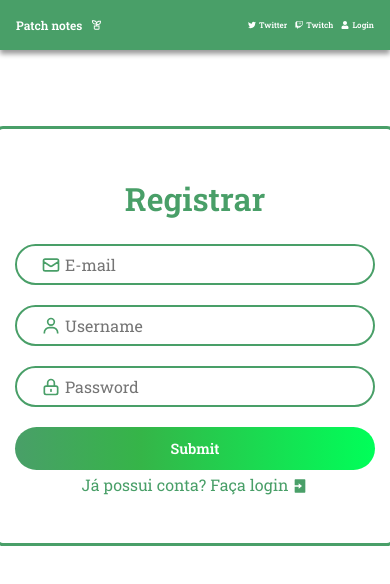
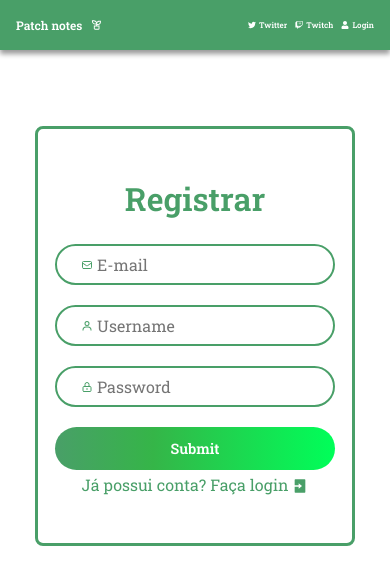
Before and after one commit to xsadia/patch_notes_reloaded, a React (Create React App) app: page /signup in a window 390 px wide. Shown: the top 584 px of the page. Built offline with nearby package versions, Linux system fonts and the light colour scheme.

Commit message:
responsive

```diff
--- a/src/components/Form/FormButton.tsx
+++ b/src/components/Form/FormButton.tsx
@@ -23,6 +23,10 @@ const Button = styled.button`
   transition: filter 0.2s;
   margin-top: 16px;
 
+  @media screen and (max-width: 600px) {
+    width: 280px;
+  }
+
   &:hover {
     filter: brightness(0.9);
   }
--- a/src/components/Form/FormInput.tsx
+++ b/src/components/Form/FormInput.tsx
@@ -21,6 +21,10 @@ const InputWrapper = styled.div<InputWrapperProps>`
   border-radius: 24px;
 
   margin-top: 16px;
+
+  @media screen and (max-width: 600px) {
+    width: 280px;
+  }
 
   ${(props) =>
     props.isErrored &&
--- a/src/pages/LoginPage/LoginPage.tsx
+++ b/src/pages/LoginPage/LoginPage.tsx
@@ -31,6 +31,10 @@ const Form = styled.form`
   width: 400px;
   border: 3px solid var(--green);
   border-radius: 8px;
+
+  @media screen and (max-width: 600px) {
+    width: 320px;
+  }
 `;
 
 const FormTitle = styled.h1`
--- a/src/pages/SignUpPage/SignUpPage.tsx
+++ b/src/pages/SignUpPage/SignUpPage.tsx
@@ -31,6 +31,10 @@ const Form = styled.form`
   width: 400px;
   border: 3px solid var(--green);
   border-radius: 8px;
+
+  @media screen and (max-width: 600px) {
+    width: 320px;
+  }
 `;
 
 const FormTitle = styled.h1`
@@ -145,7 +149,7 @@ export const SignUpPage = () => {
           />
           <FormError>{formik.errors.password}</FormError>
           <FormButton type="submit">Submit</FormButton>
-          <FormRedirect to="/signup">
+          <FormRedirect to="/signin">
             Já possui conta? Faça login <RiLoginBoxFill />
           </FormRedirect>
         </Form>
```
